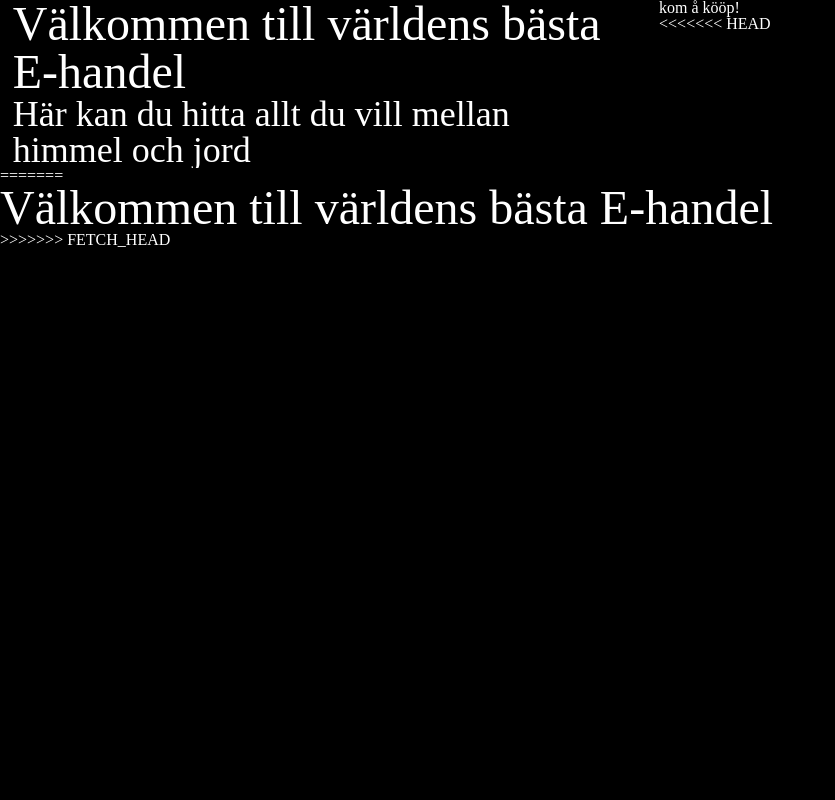
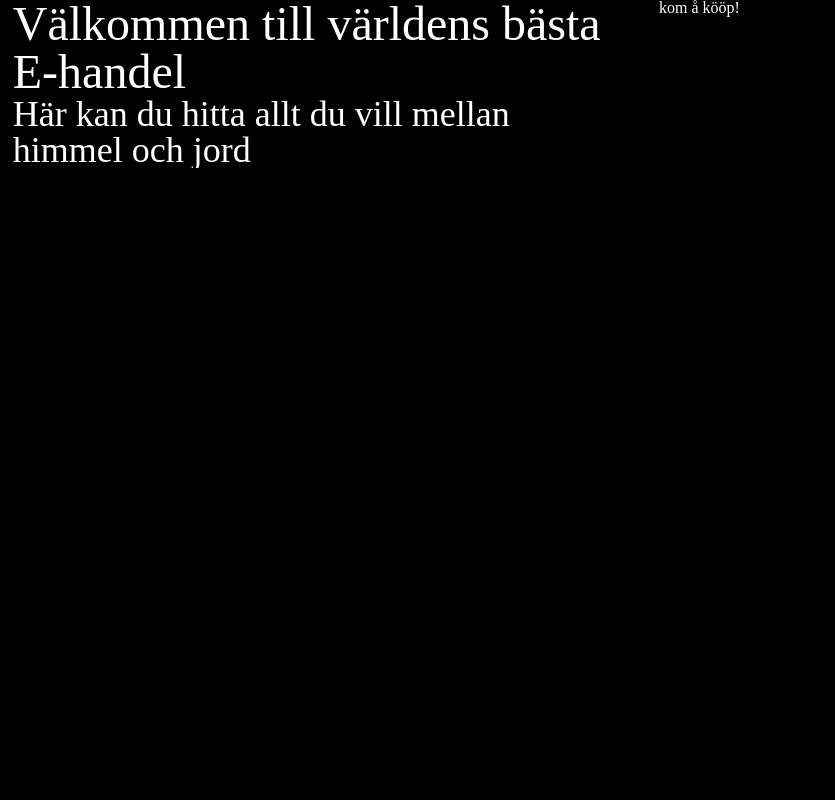
Before and after one commit to ErikElmehed/test_handel, a PHP site: page / in a window 1280 px wide. Shown: the whole page, without its empty margins (0-835 px from the left). Run offline with PHP 8.4, Linux system fonts and the light colour scheme.

Commit message:
some fixing

```diff
--- a/index.php
+++ b/index.php
@@ -9,9 +9,8 @@
 		<div class="col6 last">
 			<p>kom å kööp!</p>
 		</div>
-
-<<<<<<< HEAD
-
+		<div class="onerow">
+			<div class="col8">
 				<?php
 					$drinks = array(
 						array('Coke zero', '50cl', 15),
@@ -23,18 +22,3 @@
 			</div>
 		</div>
 	<?php require 'footer.php'; ?>
-=======
-<div class="content">
-	<h1>Välkommen till världens bästa E-handel</h1>
-	<?php
-	$drinks = array(
-		array('Coke zero', '50cl', 15),
-		array('Coke zero', '33cl', 10),
-		array('Beer', '50cl', 25),
-		array('Beer', '33cl', 10)
-		);
-		?>
-</div>
-
-<?php require 'footer.php'; ?>
->>>>>>> FETCH_HEAD
```
Lines whose indentation alone changed are shown as unchanged.
